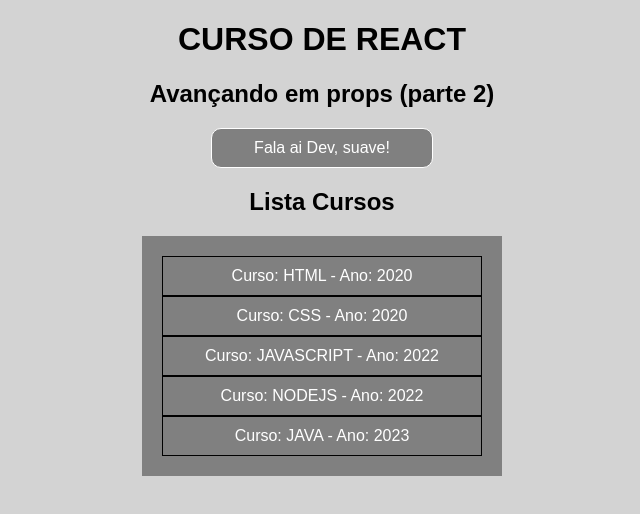
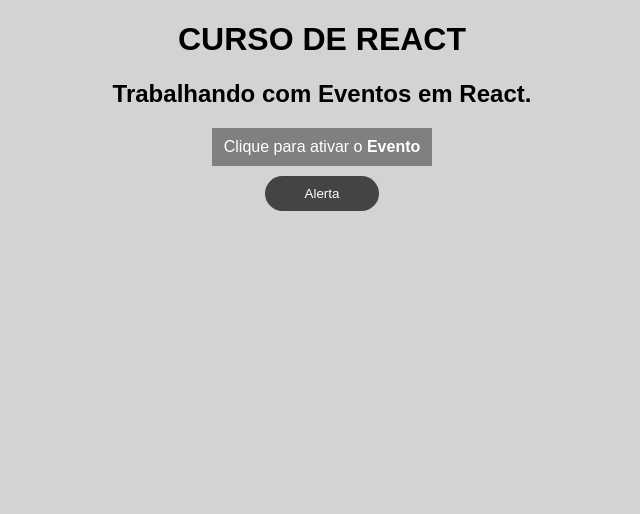
Before and after one commit to aleanrocha/react, a React (Create React App) app in the folder react-app/: page / in a window 1280 px wide. Shown: the top 514 px of the page, without its empty margins (318-958 px from the left). Built offline with nearby package versions, Linux system fonts and the light colour scheme.

Commit message:
eventos em react

```diff
--- a/react-app/src/App.js
+++ b/react-app/src/App.js
@@ -1,17 +1,16 @@
-import './App.css';
-import SayMyName from './components/SayMyName';
-import List from './components/List';
+import './App.css'
+import Evento from './components/Evento'
+import Form from './components/Form'
 
 function App() {
-  const name = 'Tiringa'
-  const url = 'https://via.placeholder.com/150'
   return (
     <div className="App">
       <h1>Curso de react</h1>
-      <h2>Avançando em props (parte 2) </h2>
-      <SayMyName name="Dev" />
-      <List/>
+      <h2>Trabalhando com Eventos em React.</h2>
+      <Evento />
+      {/* <Form /> */}
     </div>
-  );
+  )
 }
-export default App;
+
+export default App
--- /dev/null
+++ b/react-app/src/components/Evento.js
@@ -0,0 +1,10 @@
+function Evento() {
+  const click = () => {alert("Opa, fui chamado!")}
+  return (
+    <div>
+      <p>Clique para ativar o <strong>Evento</strong></p>
+      <button onClick={click}>Alerta</button>
+    </div>
+  )
+}
+export default Evento
--- /dev/null
+++ b/react-app/src/components/Form.js
@@ -0,0 +1,14 @@
+function Form() {
+  const submit = (e) => {
+    e.preventDefault()
+    console.log("enviado com sucesso!")
+  }
+  return (
+    <form onSubmit={submit}>
+      <div><input type="text" placeholder="Digite seu nome"/></div>
+      <div><input type="text" placeholder="Digite seu sobrenome"/></div>
+      <div><input type="submit" value="Enviar" /></div>
+    </form>
+  )
+}
+export default Form
--- a/react-app/src/index.css
+++ b/react-app/src/index.css
@@ -12,3 +12,12 @@ p {
   width: 200px;
   margin: 10px auto;
 }
+button {
+  padding: 10px 40px;
+  background-color: rgb(68, 68, 68);
+  color: rgb(255, 255, 255);
+  border: none;
+  border-radius: 24px;
+  cursor: pointer;
+}
+button:hover {background-color: red;}
```
